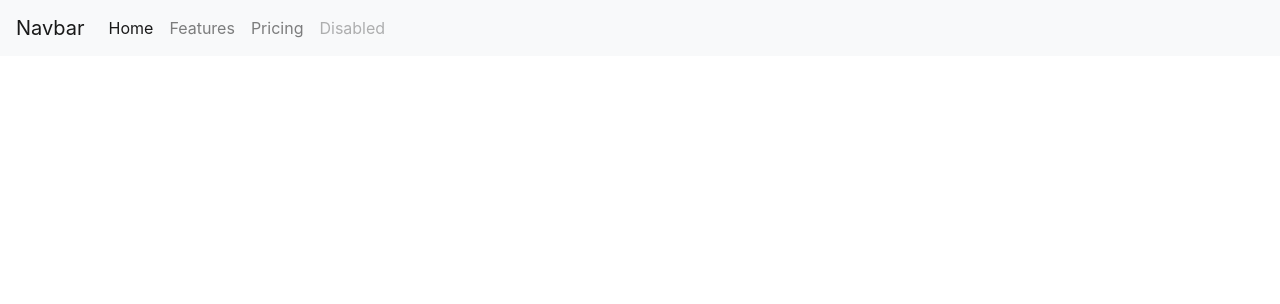
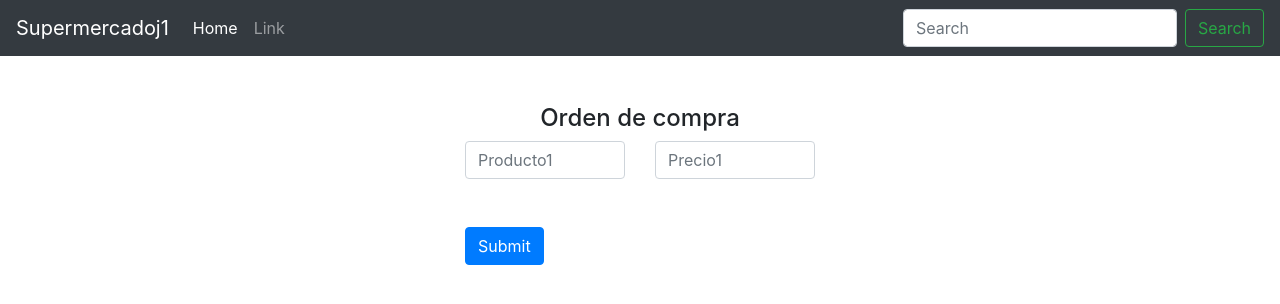
Before and after one commit to WilyerArias77/evaluacionWEB1, a PHP site: page /repaso.php in a window 1280 px wide. Shown: the top 304 px of the page. Run offline with PHP 8.4, Linux system fonts and the light colour scheme.

Commit message:
Initial commit

```diff
--- a/repaso.php
+++ b/repaso.php
@@ -8,29 +8,74 @@
 
 </head>
 <body>
-<nav class="navbar navbar-expand-lg navbar-light bg-light">
-  <a class="navbar-brand" href="#">Navbar</a>
-  <button class="navbar-toggler" type="button" data-toggle="collapse" data-target="#navbarNav" aria-controls="navbarNav" aria-expanded="false" aria-label="Toggle navigation">
+
+    <header>
+      <nav class="navbar navbar-expand-lg navbar-dark bg-dark">
+        <a class="navbar-brand" href="#">Supermercadoj1</a>
+        <button class="navbar-toggler" type="button" data-toggle="collapse" data-target="#navbarSupportedContent" aria-controls="navbarSupportedContent" aria-expanded="false" aria-label="Toggle navigation">
           <span class="navbar-toggler-icon"></span>
         </button>
-  <div class="collapse navbar-collapse" id="navbarNav">
-    <ul class="navbar-nav">
+
+        <div class="collapse navbar-collapse" id="navbarSupportedContent">
+          <ul class="navbar-nav mr-auto">
             <li class="nav-item active">
               <a class="nav-link" href="#">Home <span class="sr-only">(current)</span></a>
             </li>
             <li class="nav-item">
-        <a class="nav-link" href="#">Features</a>
+              <a class="nav-link" href="#">Link</a>
             </li>
-      <li class="nav-item">
-        <a class="nav-link" href="#">Pricing</a>
-      </li>
-      <li class="nav-item">
-        <a class="nav-link disabled" href="#" tabindex="-1" aria-disabled="true">Disabled</a>
-      </li>
+
           </ul>
+          <form class="form-inline my-2 my-lg-0">
+            <input class="form-control mr-sm-2" type="search" placeholder="Search" aria-label="Search">
+            <button class="btn btn-outline-success my-2 my-sm-0" type="submit">Search</button>
+          </form>
         </div>
       </nav>
 
+    </header>
+
+    <main>
+
+      <div class="container">
+
+            <div class="row justify-content-center">
+
+                <div class="col-4">
+                    <form class="mt-5">
+                      <h4 class="text-center">Orden de compra</h4>
+                        <div class="row">
+                          <div class="col">
+                            <input type="text" class="form-control" placeholder="Producto1">
+                          </div>
+                          <div class="col">
+                            <input type="number" class="form-control" placeholder="Precio1">
+                          </div>
+                        </div>
+                        <button type="submit" class="btn btn-primary mt-5">Submit</button>
+                     </form>
+                </div>
+
+            </div>
+
+      </div>
+
+
+
+
+    </mail>
+
+    <footer>
+
+    </footer>
+
+    <script src="https://code.jquery.com/jquery-3.4.1.slim.min.js" integrity="sha384-J6qa4849blE2+poT4WnyKhv5vZF5SrPo0iEjwBvKU7imGFAV0wwj1yYfoRSJoZ+n" crossorigin="anonymous"></script>
+    <script src="https://cdn.jsdelivr.net/npm/popper.js@1.16.0/dist/umd/popper.min.js" integrity="sha384-Q6E9RHvbIyZFJoft+2mJbHaEWldlvI9IOYy5n3zV9zzTtmI3UksdQRVvoxMfooAo" crossorigin="anonymous"></script>
+    <script src="https://stackpath.bootstrapcdn.com/bootstrap/4.4.1/js/bootstrap.min.js" integrity="sha384-wfSDF2E50Y2D1uUdj0O3uMBJnjuUD4Ih7YwaYd1iqfktj0Uod8GCExl3Og8ifwB6" crossorigin="anonymous"></script>
 
 </body>
+
+
+
+
 </html>
```
Lines whose indentation alone changed are shown as unchanged.
